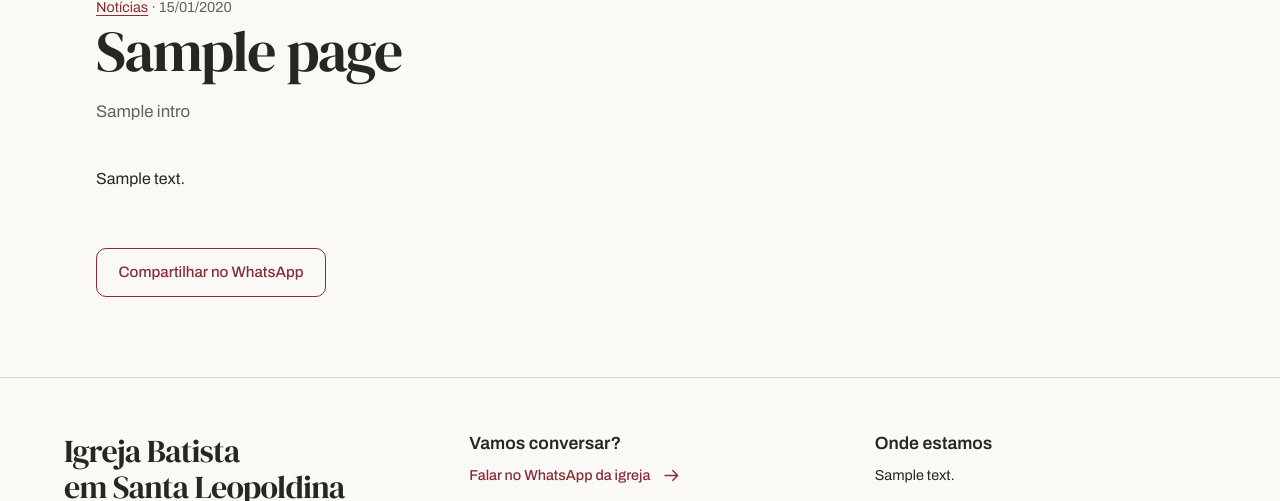
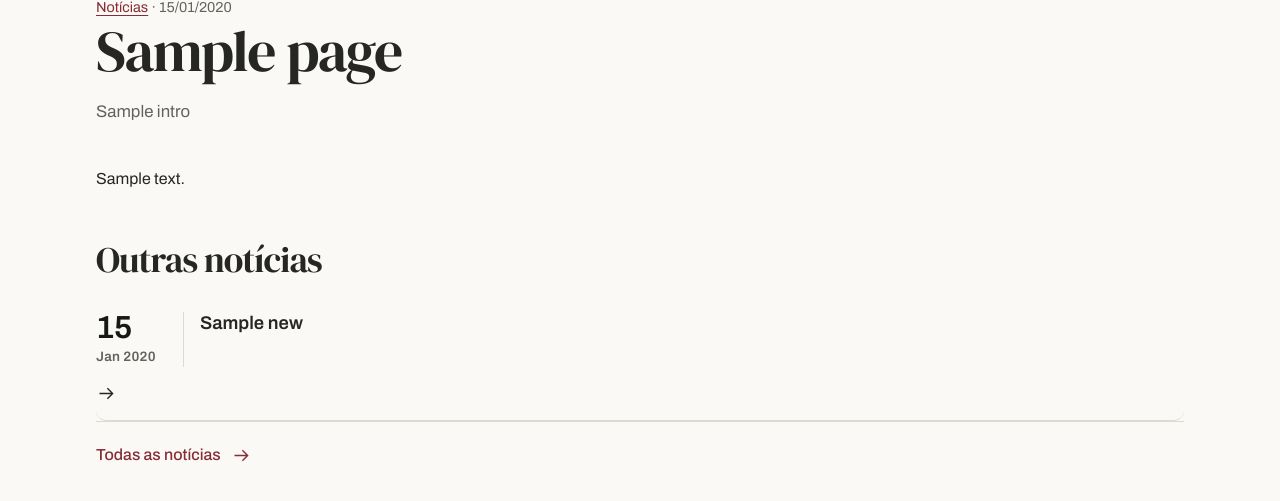
Before and after one commit to marquesjr/ib-conecta, a Django app: template templates/public/news_page.html in a window 1280 px wide. Shown: the part 173-674 px from the top of the page. Run offline with Django 5.2, Linux system fonts and the light colour scheme; the template is opened without the code that fills it: most values are stand-ins (such as "Sample title", 1, 10 or a date in 2020).

Commit message:
UX: notícia com 'Outras notícias' ao fim do texto
Closes #86

Co-Authored-By: Claude Sonnet 5.5 <noreply@anthropic.com>
Claude-Session: https://claude.ai/code/session_01P1kRTJb7k3ca6C5YhWWV5o

```diff
--- a/static/css/ib-conecta.css
+++ b/static/css/ib-conecta.css
@@ -216,6 +216,8 @@ p { margin: 0 0 1rem; }
 .whatsapp-welcome { max-width: var(--measure); }
 .muted, .news-meta, .caption { color: var(--archive-gray); font-size: .9rem; }
 .label { display: block; font-weight: 600; font-size: .9rem; margin-bottom: .4rem; }
+.other-news { margin-top: 3rem; }
+.other-news .register { margin: 1rem 0 1.25rem; }
 .news-list { list-style: none; padding: 0; }
 .news-list li { padding: 1rem 0; border-bottom: 1px solid var(--paper-shade); }
 .news-list a { font-weight: 500; text-decoration: none; }
--- a/templates/public/news_page.html
+++ b/templates/public/news_page.html
@@ -18,6 +18,32 @@
     <div class="rich-text">
       {{ page.body|richtext }}
     </div>
+    {% if other_news %}
+      <section class="other-news" aria-labelledby="other-news-title">
+        <h2 id="other-news-title">Outras notícias</h2>
+        <ul class="register">
+          {% for news in other_news %}
+            <li>
+              <a class="register-entry" href="{{ news.url }}">
+                {% if news.first_published_at %}
+                  <time class="register-date" datetime="{{ news.first_published_at|date:'c' }}">
+                    <span class="register-day">{{ news.first_published_at|date:"d" }}</span>
+                    <span class="register-month">{{ news.first_published_at|date:"M Y" }}</span>
+                  </time>
+                {% else %}
+                  <span class="register-date" aria-hidden="true"></span>
+                {% endif %}
+                <span class="register-body">
+                  <span class="register-title">{{ news.title }}</span>
+                </span>
+                {% include "public/_arrow.html" %}
+              </a>
+            </li>
+          {% endfor %}
+        </ul>
+        <a class="text-link" href="{{ page.get_parent.url }}">Todas as notícias {% include "public/_arrow.html" %}</a>
+      </section>
+    {% endif %}
   </article>
 {% endblock %}
 
```
Also changed, not shown: apps/public/models.py (+10 -0 lines), apps/public/tests/test_other_news_86.py (added, +35 -0 lines).
